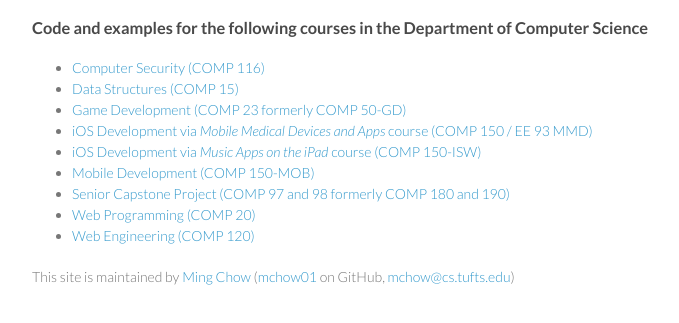
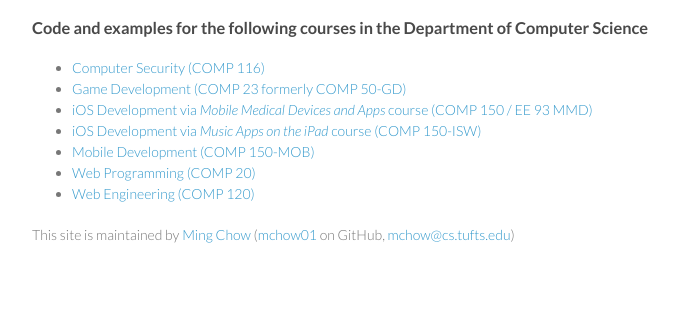
Before and after one commit to tuftsdev/tuftsdev.github.com, a plain HTML site: page index.html in a window 1280 px wide. Shown: the part 131-454 px from the top of the page, without its empty margins (26-705 px from the left). Drawn offline with Linux system fonts and the light colour scheme.

Commit message:
Removed Software Engineering and Data Strucrructures

```diff
--- a/index.html
+++ b/index.html
@@ -13,12 +13,10 @@
 <h3>Code and examples for the following courses in the Department of Computer Science</h3>
 <ul>
 <li><a href="http://tuftsdev.github.io/DefenseAgainstTheDarkArts">Computer Security (COMP 116)</a></li>
-<li><a href="https://github.com/tuftsdev/DataStructures">Data Structures (COMP 15)</a></li>
 <li><a href="http://tuftsdev.github.io/GameDevelopment/">Game Development (COMP 23 formerly COMP 50-GD)</a></li>
 <li><a href="http://tuftsdev.github.io/MobileMedicalDevices/">iOS Development via <em>Mobile Medical Devices and Apps</em> course (COMP 150 / EE 93 MMD)</a></li>
 <li><a href="http://tuftsdev.github.io/MusicAppsOnTheIpad/">iOS Development via <em>Music Apps on the iPad</em> course (COMP 150-ISW)</a></li>
 <li><a href="http://tuftsdev.github.io/MobileDev/">Mobile Development (COMP 150-MOB)</a></li>
-<li><a href="http://tuftsdev.github.io/SoftwareEngineering/">Senior Capstone Project (COMP 97 and 98 formerly COMP 180 and 190)</a></li>
 <li><a href="http://tuftsdev.github.io/WebProgramming/">Web Programming (COMP 20)</a></li>
 <li><a href="http://tuftsdev.github.io/WebEngineering">Web Engineering (COMP 120)</a></li>
 </ul>
```
